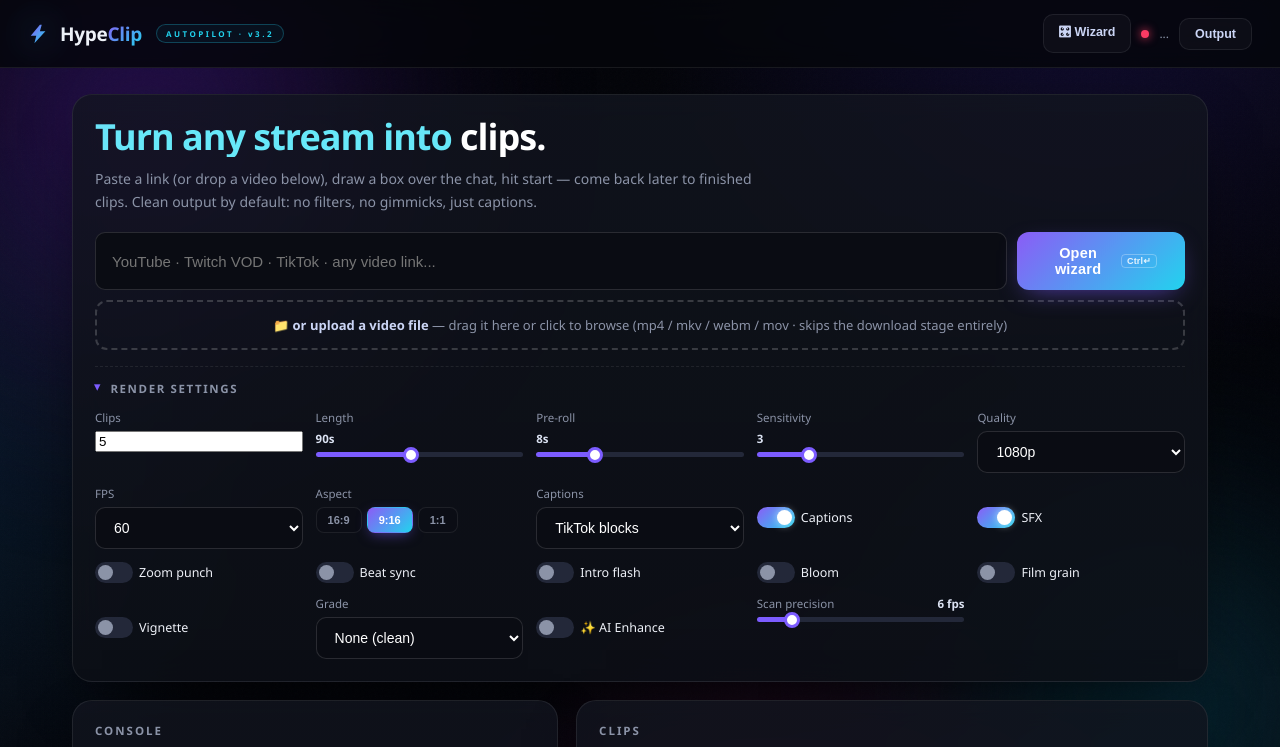
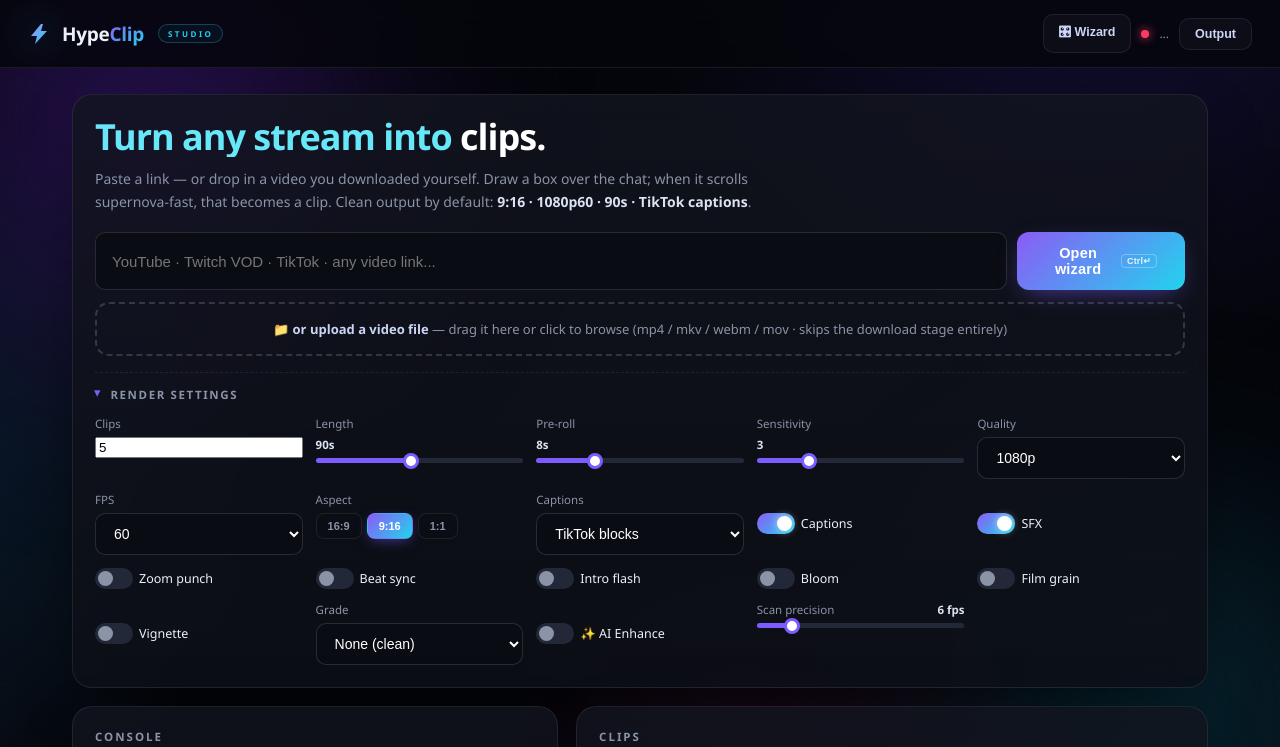
Before and after one commit to Mine124/HypeClip, a plain HTML site: page hypeclip/web/index.html in a window 1280 px wide. Shown: the top 747 px of the page. Drawn offline with Linux system fonts and the light colour scheme; files that its build step writes are made by us from their sources; no server answers; files whose address does not match are found by name.

Commit message:
Update index.html

```diff
--- a/hypeclip/web/index.html
+++ b/hypeclip/web/index.html
@@ -1,20 +1,12 @@
 <!doctype html><html lang="en"><head><meta charset="utf-8"/>
 <meta name="viewport" content="width=device-width,initial-scale=1"/>
 <title>HypeClip Studio</title><link rel="stylesheet" href="/static/styles.css"/>
-<style>
-.uploaddrop{margin-top:10px;border:2px dashed rgba(255,255,255,.18);
- border-radius:12px;padding:14px;text-align:center;color:#8b93a7;
- font-size:13px;cursor:pointer;transition:.15s}
-.uploaddrop:hover,.uploaddrop.drag{border-color:#7c5cff;color:#dbe2f2;
- background:#7c5cff11}
-.uploaddrop b{color:#cbd5f5}
-</style>
 </head><body>
 <div class="bg-mesh"></div>
 <header class="topbar">
-  <div class="logo"><svg viewBox="0 0 24 24" width="22" height="22"><path fill="url(#g)" d="M13 2 3 14h6l-2 8L19 9h-6l2-7z"/>
-    <defs><linearGradient id="g" x1="0" y1="0" x2="1" y2="1"><stop offset="0" stop-color="#8b5cf6"/><stop offset="1" stop-color="#22d3ee"/></linearGradient></defs></svg>
-    <span>Hype<b>Clip</b></span><em>AUTOPILOT · v3.2</em></div>
+  <div class="logo"><svg viewBox="0 0 24 24" width="24" height="24"><path fill="url(#g)" d="M13 2 3 14h6l-2 8L19 9h-6l2-7z"/>
+    <defs><linearGradient id="g" x1="0" y1="0" x2="1" y2="1"><stop offset="0" stop-color="#a78bfa"/><stop offset="1" stop-color="#22d3ee"/></linearGradient></defs></svg>
+    <span>Hype<b>Clip</b></span><em>STUDIO</em></div>
   <div class="head-right"><span id="engineDot" class="dot"></span>
     <span id="engineTxt">...</span>
     <button id="folderBtn" class="ghost-btn">Output</button></div>
@@ -23,9 +15,9 @@
 <main>
 <section class="card hero">
   <h1>Turn any stream into clips.</h1>
-  <p>Paste a link (or drop a video below), draw a box over the chat, hit start —
-     come back later to finished clips. Clean output by default: no filters,
-     no gimmicks, just captions.</p>
+  <p>Paste a link — or drop in a video you downloaded yourself. Draw a box over
+     the chat; when it scrolls supernova-fast, that becomes a clip.
+     Clean output by default: <b>9:16 · 1080p60 · 90s · TikTok captions</b>.</p>
   <div class="srcrow">
     <input id="urlInput" spellcheck="false"
       placeholder="YouTube · Twitch VOD · TikTok · any video link..."/>
@@ -91,7 +83,7 @@
 </div>
 </main>
 
-<!-- WIZARD MODAL -->
+<!-- WIZARD -->
 <div id="wiz" class="modal hidden"><div class="wiz-card">
   <button id="wizClose" class="x">✕</button>
   <div class="wiz-steps">
@@ -116,8 +108,7 @@
     </div>
     <div class="row">
       <label class="sw"><input type="checkbox" id="optAuto" checked/><i></i>
-        🚀 Autopilot — render clips automatically after the scan (walk away,
-        come back to finished videos)</label>
+        🚀 Autopilot — render automatically after the scan</label>
     </div>
     <p id="drawHint" class="hint hidden">Drag a rectangle around the chat panel.
       Include a little padding. Redraw anytime.</p>
```
